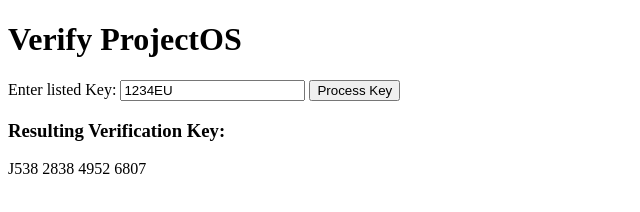
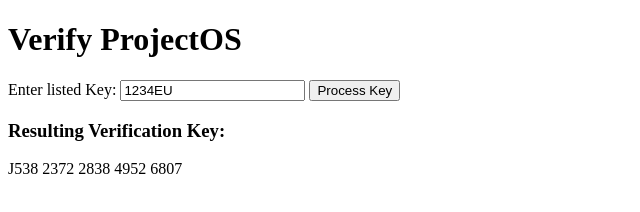
Before and after one commit to AeroHutch/ProjectOS-database, a plain HTML site: page verification/index.html in a window 1280 px wide. Both pictures are taken after a click on the button "Process Key". Shown: the full height of the page, 0-640 px from the left. Drawn offline with Linux system fonts and the light colour scheme.

Commit message:
Fix loop index for processing letters in index.html

```diff
--- a/verification/index.html
+++ b/verification/index.html
@@ -58,7 +58,7 @@
       }
 
       // Process letters 1 through 4
-      for (let i = 1; i < 5; i++) {
+      for (let i = 0; i < 4; i++) {
         let charVal = decodedKey.charAt(i);
         let cypherIndex = parseInt(charVal, 10);
 
```
